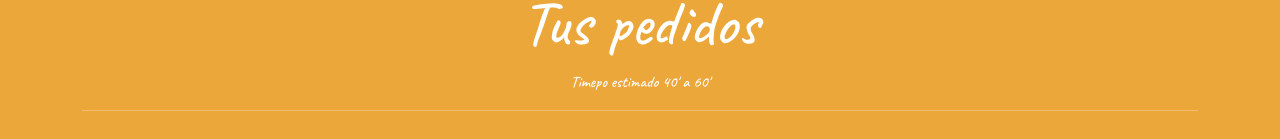
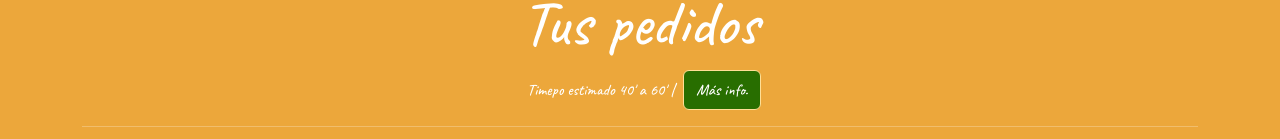
Before and after one commit to Leonel2099/Menu-Aladden, a React (Vite) app: page /pedidos in a window 1280 px wide. Shown: the part 141-280 px from the top of the page. Built offline with nearby package versions, Linux system fonts and the light colour scheme.

Commit message:
Se import el componente de modal info en componente Cart

```diff
--- a/src/pages/Cart/Cart.jsx
+++ b/src/pages/Cart/Cart.jsx
@@ -2,15 +2,17 @@ import React from "react";
 import { Route, Routes } from "react-router-dom";
 import { Container } from "react-bootstrap";
 import Preparation from "../Cart/views/Preparation/Preparation";
-import FormData from "../Cart/views/FormData/FormData";
-import Result from "../Cart/views/Result/Result";
+import InfoModal from "../../components/Overlay/InfoModal/InfoModal";
 const Cart = () => {
   const ok = true;
   return (
     <div className="mainSection">
       <Container>
         <h2 className="text-center display-3 m-2 ">Tus pedidos</h2>
-        <p className="text-center">Timepo estimado 40' a 60'</p>
+        <div className="d-flex justify-content-center">
+          <p className="text-center m-2">Timepo estimado 40' a 60' | </p>
+          <InfoModal></InfoModal>
+        </div>
         <hr />
         {ok ? (
           <>
```
